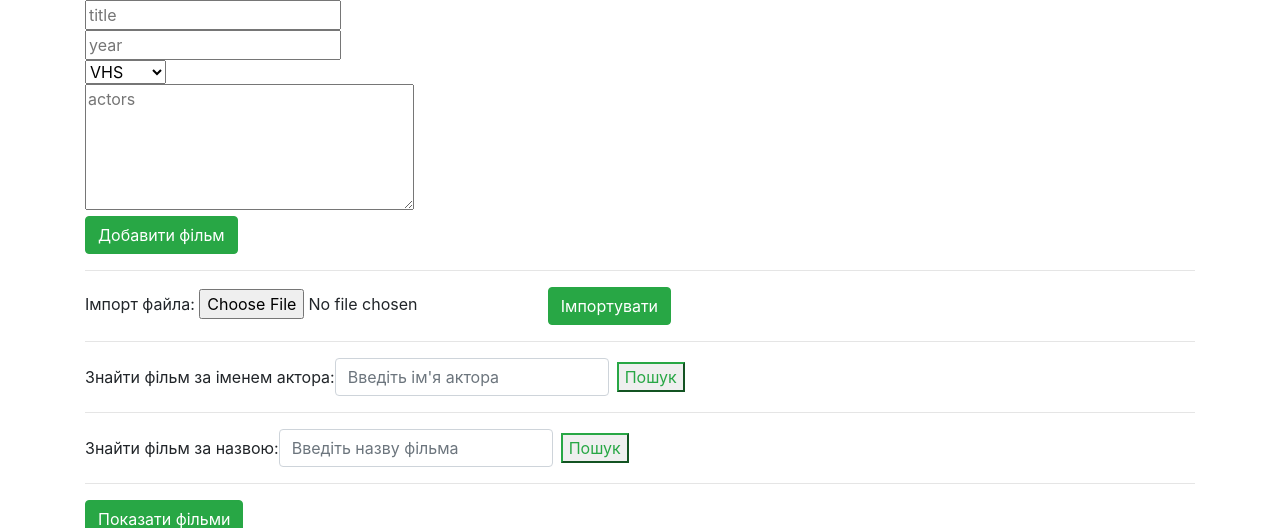
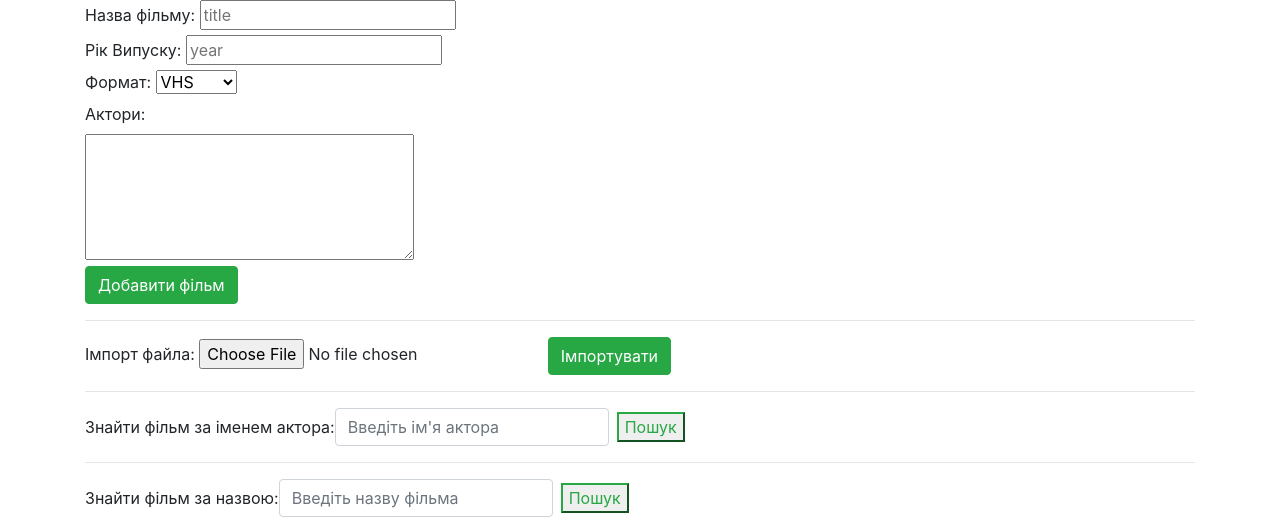
Before and after one commit to vgrynishak/tz01, a PHP site: page / in a window 1280 px wide. Shown: the top 528 px of the page. Run offline with PHP 8.4, Linux system fonts and the light colour scheme.

Commit message:
Second commit

```diff
--- a/index.php
+++ b/index.php
@@ -46,14 +46,18 @@ require_once (ROOT."/routes/Router.php");
         <?php }?>
 
         <form method="post"> <!-- Додавання фільму-->
-            <input type="text" name="name" placeholder="title" required><br>
-            <input type="text" name="year" placeholder="year" required><br>
-            <select name="select" id="">
+            <label for="titles">Назва фільму:</label>
+                <input id="titles" type="text" name="name" placeholder="title" required><br>
+            <label for="year_prod">Рік Випуску:</label>
+            <input id="year_prod" type="text" name="year" placeholder="year" required><br>
+            <label for="format">Формат:</label>
+            <select name="select" id="format">
                 <option value="VHS" >VHS</option>
                 <option value="DVD">DVD</option>
                 <option value="Blu-Ray">Blu-Ray</option>
             </select><br>
-            <textarea name="actors" id="" cols="30" rows="5" placeholder="actors" required></textarea><br>
+            <div><label for="actors">Актори:</label></div>
+            <textarea name="actors" id="actors" cols="30" rows="5"  required></textarea><br>
             <button type="submit" class="btn btn-success" name="add">Добавити фільм</button>
         </form>
         <hr>
```
